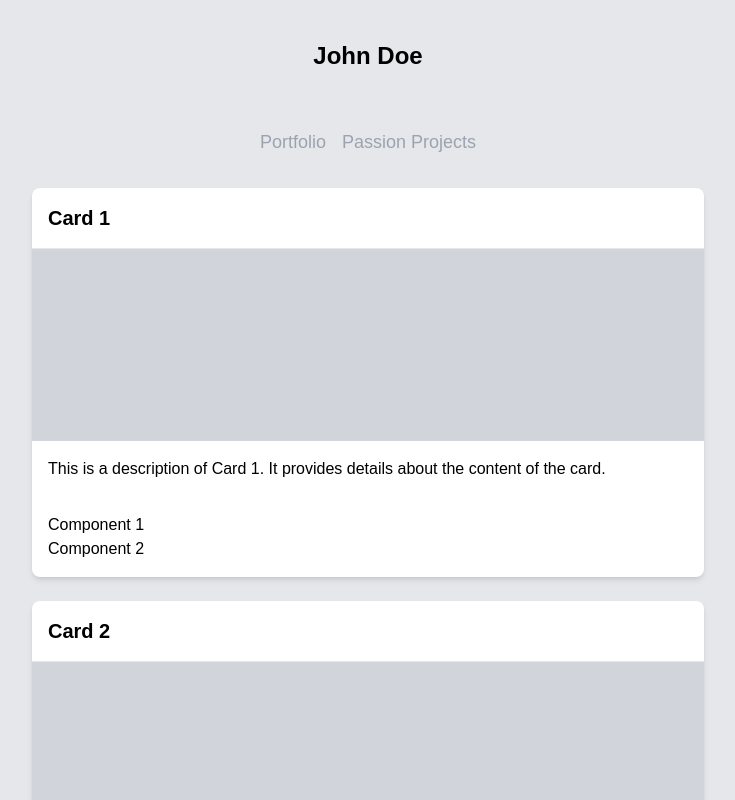
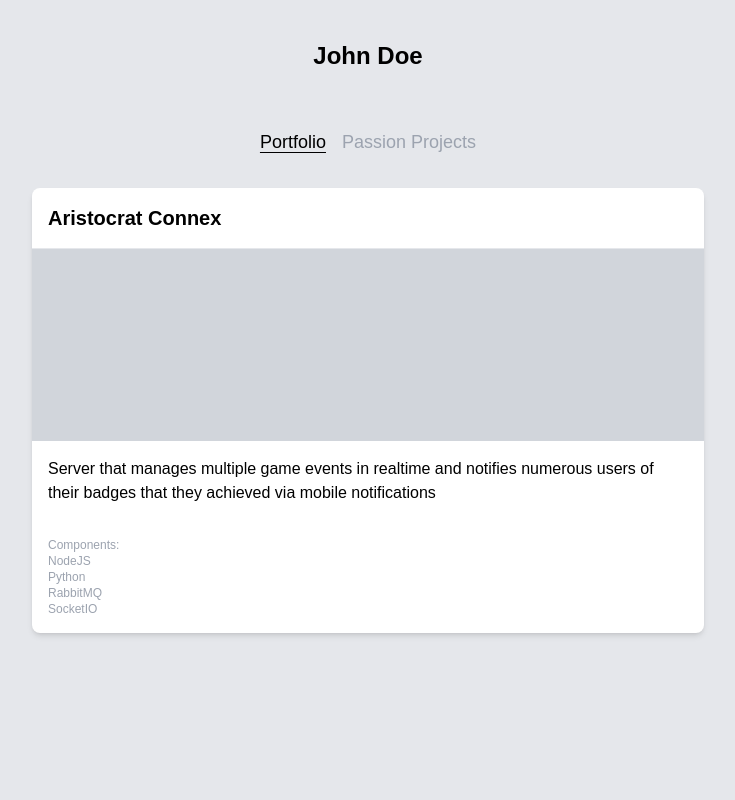
Before and after one commit to n3cr0Tech/portfolio-site, a Next.js app: page / in a window 1280 px wide. Shown: the top 800 px of the page, without its empty margins (272-1007 px from the left). Built offline with nearby package versions, Linux system fonts and the light colour scheme.

Commit message:
Refactored main page to use ProjectCard component

```diff
--- a/src/app/page.tsx
+++ b/src/app/page.tsx
@@ -1,10 +1,27 @@
 'use client'
 
+import { ProjectDataModel } from '@/datamodels/ProjectDataModel';
+import {ProjectCard} from '@/components/ProjectCard';
 // pages/index.js
-import { useState } from 'react';
+import { useEffect, useState } from 'react';
 
 export default function HomePage() {
   const [activeLink, setActiveLink] = useState('');
+
+  useEffect(() => {
+    setActiveLink('portfolio')
+  }, []);
+
+  const getProjectCardsData = () =>{
+    let card1 = {
+      title: "Aristocrat Connex",
+      imageURL: "",
+      components: ["NodeJS", "Python", "RabbitMQ", "SocketIO"],
+      description: "Server that manages multiple game events in realtime and notifies numerous users of their badges that they achieved via mobile notifications"
+    } as ProjectDataModel
+    const result = [card1];
+    return result;
+  }
 
   return (
     <div className="min-h-screen bg-gray-200 flex flex-col items-center p-4 animate-fadeIn">
@@ -31,19 +48,7 @@ export default function HomePage() {
       </div>
 
       {/* Prpject Cards */}
-      <div className="flex flex-col space-y-6 w-full max-w-2xl">
-        {['Card 1', 'Card 2', 'Card 3'].map((cardTitle, index) => (
-          <div key={index} className="bg-white rounded-lg shadow-md overflow-hidden w-full">
-            <h2 className="text-xl font-semibold p-4 border-b text-black">{cardTitle}</h2>
-            <div className="w-full h-48 bg-gray-300"></div>
-            <p className="p-4 text-black">This is a description of {cardTitle}. It provides details about the content of the card.</p>
-            <div className="p-4 text-black">
-              <span className="block">Component 1</span>
-              <span className="block">Component 2</span>
-            </div>
-          </div>
-        ))}
-      </div>
+      <ProjectCard projectCards={getProjectCardsData()}></ProjectCard>
     </div>
   );
 }
```
